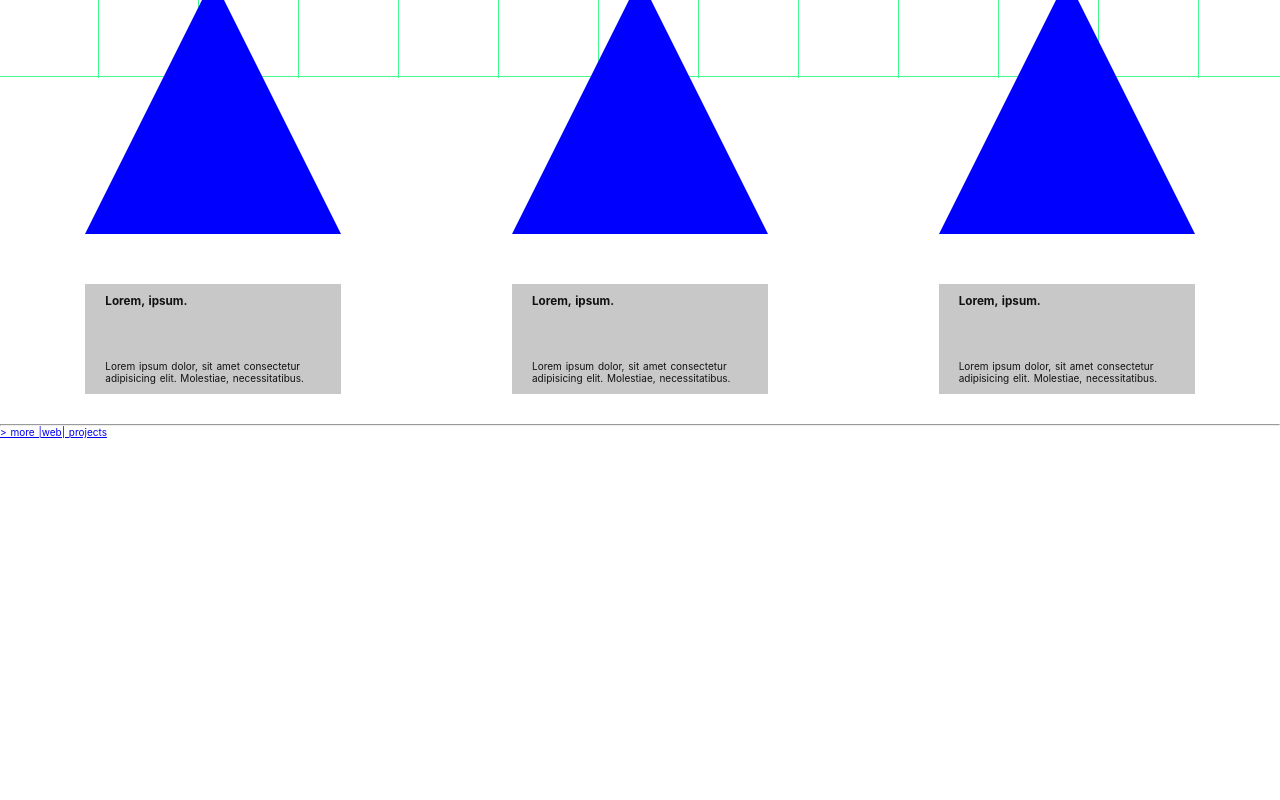
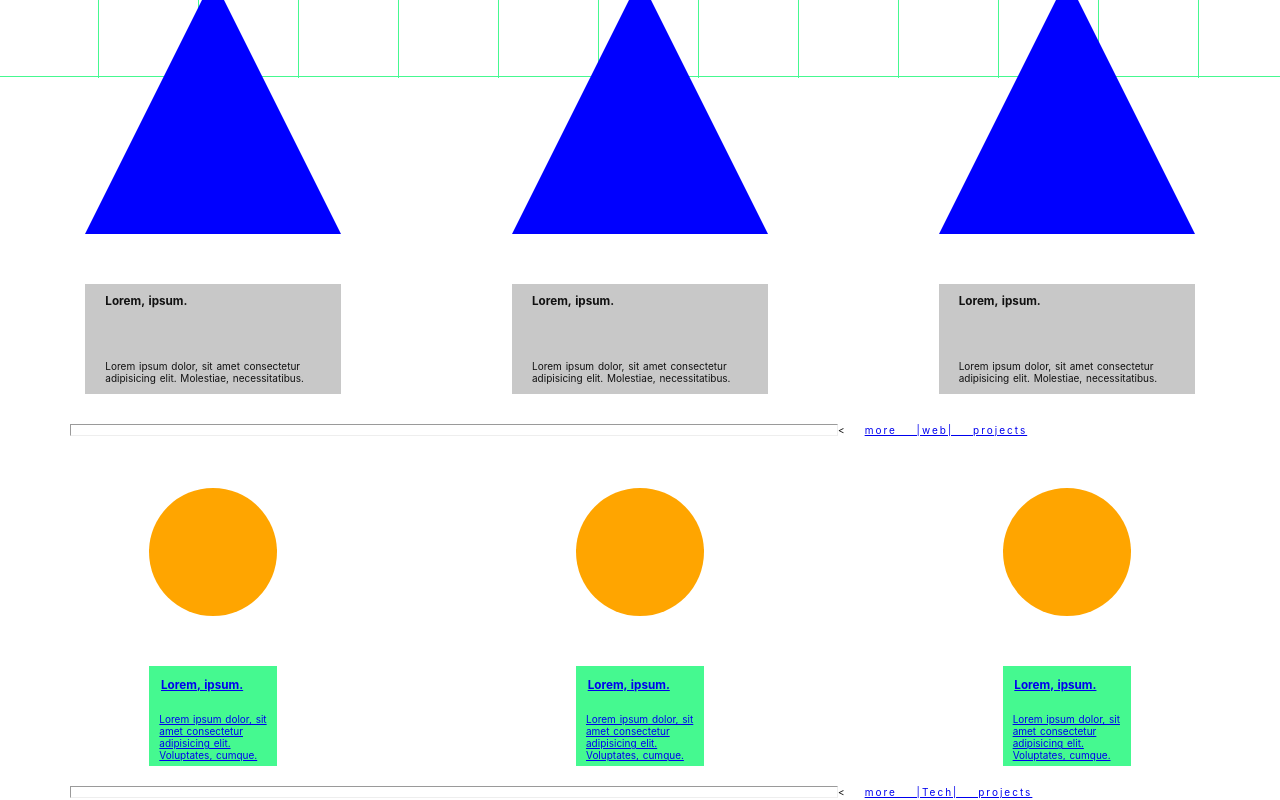
Before and after one commit to DerMatte/mattte, a Nuxt app: page / in a window 1280 px wide. Shown: the part 722-1522 px from the top of the page. Before the commit the page ends 1160 px from the top, so only its background shows below. Built offline with nearby package versions, Linux system fonts and the light colour scheme.

Commit message:
added TechBlog section

```diff
--- a/pages/index.vue
+++ b/pages/index.vue
@@ -5,6 +5,7 @@
     <!-- <Projects /> -->
     <!-- <Contruction /> -->
 
+    <!-- Webrpoj Start - Content Source: Lanas.dev -->
     <div class="webproj">
       <!-- Lanas.dev -->
       <div class="trianglebox">
@@ -22,8 +23,33 @@
 
     </div>
       <div class="seperator" id="webprojects">
-        <hr>
-        <nuxt-link to="#">> more |web| projects</nuxt-link>
+        <hr> <p><</p>
+        <nuxt-link to="#"> more |web| projects</nuxt-link>
+      </div>
+    <!-- Tech Blog Start - Content Source: twnt.xyz -->
+    <div class="techblog">
+      <div class="element">
+        <nuxt-link to="#">
+          <div class="circle"></div>
+          <div class="circletextbox"><h3>Lorem, ipsum.</h3><p>Lorem ipsum dolor, sit amet consectetur adipisicing elit. Voluptates, cumque.</p></div>
+        </nuxt-link>
+      </div>
+      <div class="element">
+        <nuxt-link to="#">
+          <div class="circle"></div>
+          <div class="circletextbox"><h3>Lorem, ipsum.</h3><p>Lorem ipsum dolor, sit amet consectetur adipisicing elit. Voluptates, cumque.</p></div>
+        </nuxt-link>
+      </div>
+      <div class="element">
+        <nuxt-link to="#">
+          <div class="circle"></div>
+          <div class="circletextbox"><h3>Lorem, ipsum.</h3><p>Lorem ipsum dolor, sit amet consectetur adipisicing elit. Voluptates, cumque.</p></div>
+        </nuxt-link>
+      </div>
+    </div>
+    <div class="seperator" id="techblog">
+        <hr> <p><</p>
+        <nuxt-link to="#"> more |Tech| projects</nuxt-link>
       </div>
 
   </div>
@@ -67,7 +93,7 @@ export default {
 }
 </script>
 
-<style>
+<style scoped>
 .container {
   margin: 0 auto;
   min-height: 100vh;
@@ -132,6 +158,59 @@ export default {
 
 .seperator {
   margin-top: 2rem;
-  display: block;
+  display: inline-flex;
+  /* padding: 2rem 4rem; */
 }
+.seperator hr {
+  width: 60vw;
+  margin-left: 7em;
+}
+.seperator a {
+  /* font-size: 1.2rem; */
+  letter-spacing: 0.2em;
+  word-spacing: 1.5em;
+  margin-left: 2em;
+}
+
+/* Blog article start */
+.techblog {
+  margin-top: 5em;
+  display: flex;
+  justify-content: space-around;
+  color: black;
+  text-decoration: none;
+  text-decoration-color: black;
+
+}
+.techblog .element {
+  /* margin: 5em 4em; */
+
+}
+.techblog .circle {
+  border-radius: 50%;
+	width: 10vw;
+	height: 10vw;
+  background-color: orange;
+  /* margin: 2em 5em; */
+  padding-bottom: 10vh;
+}
+.techblog .circletextbox {
+  /* padding: 2em 0; */
+  background-color: #45F990;
+  width: 10vw;
+  margin-top: 5rem;
+  min-height: 10rem;
+
+}
+.techblog .circletextbox h3 {
+  padding: 1em;
+}
+.techblog .circletextbox p {
+  margin: 1em;
+}
+
+
+
+
+
 </style>
```
